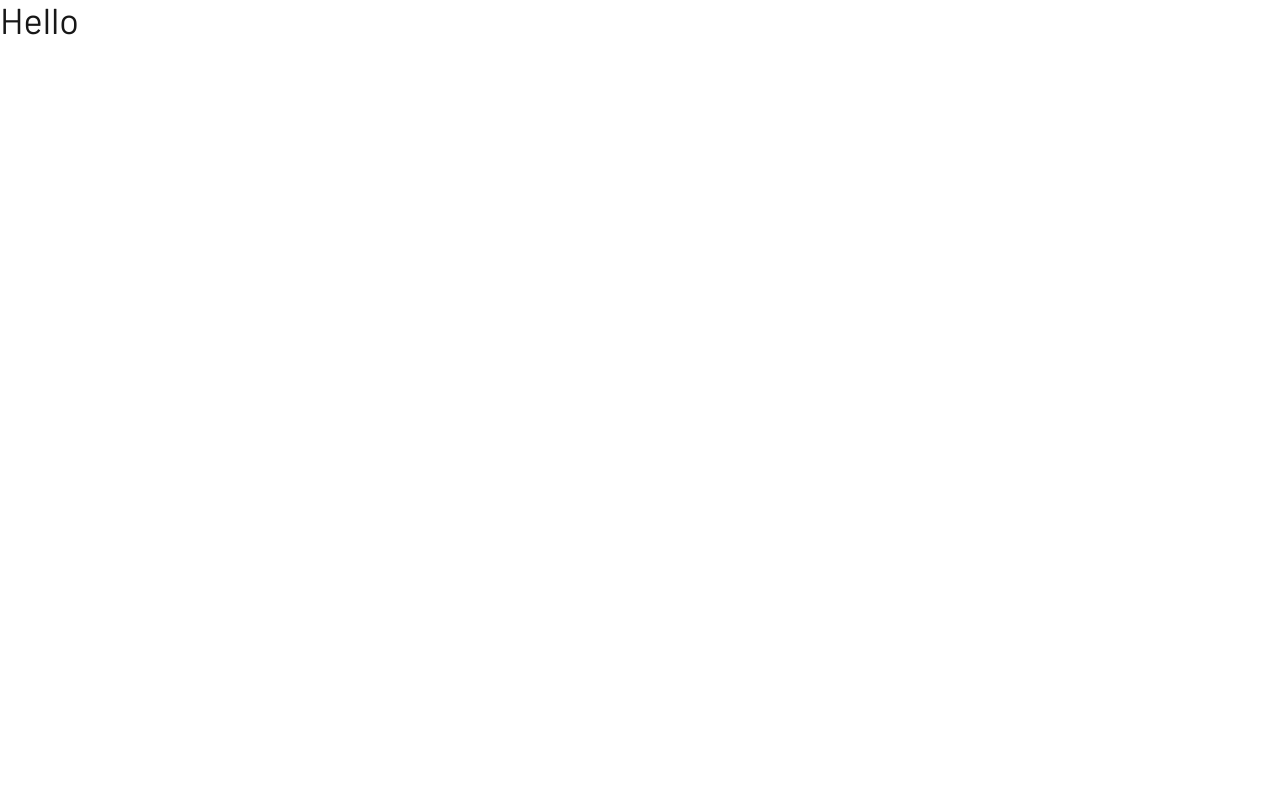
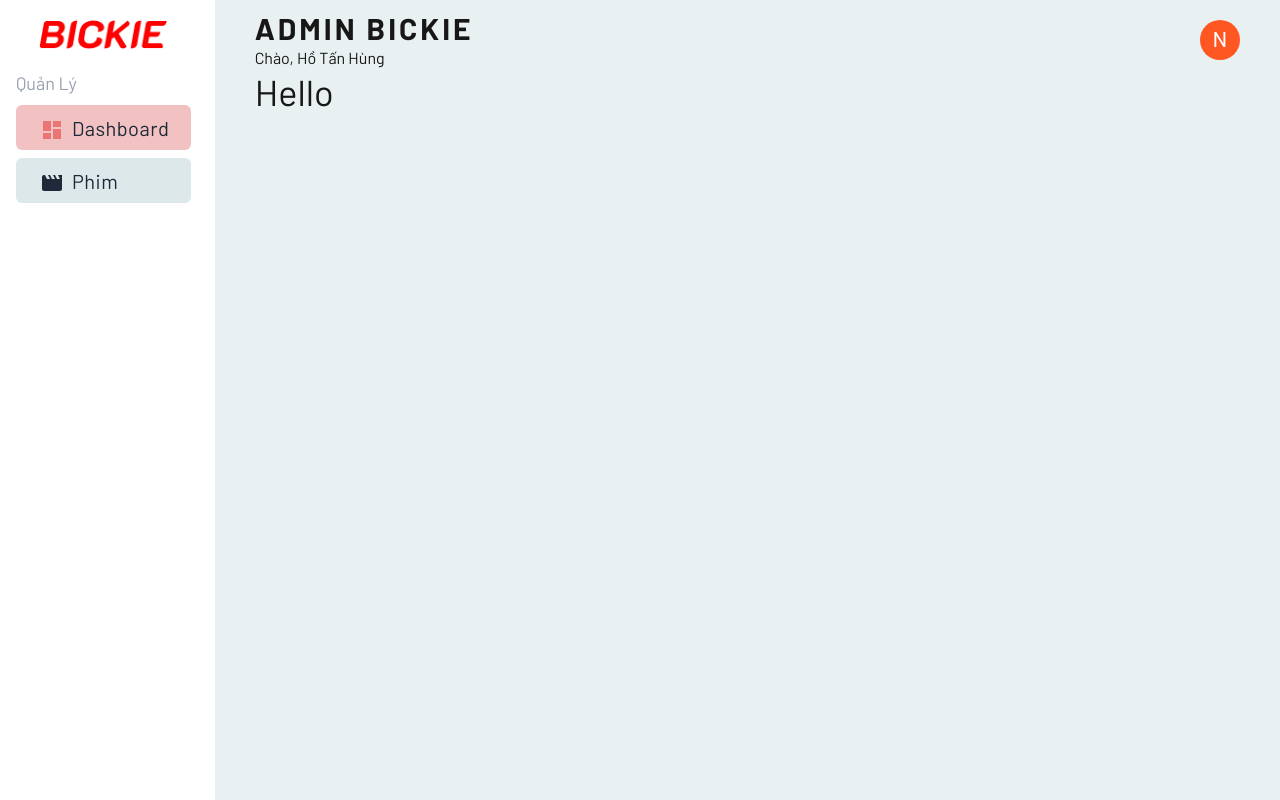
Before and after one commit to hung27422/admin-book_movie_tickets, a Next.js app: page / in a window 1280 px wide. Built offline with nearby package versions, Linux system fonts and the light colour scheme.

Commit message:
--feat: Layout structure

```diff
--- a/src/app/globals.css
+++ b/src/app/globals.css
@@ -3,6 +3,8 @@
 :root {
   --background: #ffffff;
   --foreground: #171717;
+  --bg-page: #e8f0f2;
+  --color-red: #eb7575;
 }
 
 @theme inline {
@@ -25,3 +27,12 @@ body {
   color: var(--foreground);
   font-family: var(--font-barlow);
 }
+.tech-border {
+  position: relative;
+  border: 2px solid #00eaff; /* Màu viền chính */
+  border-radius: 10px;
+  box-shadow: 0 0 2px #00eaff, 0 0 2px #7d2aff, 0 0 3px #7d2aff;
+  text-align: center;
+  font-weight: bold;
+  text-transform: uppercase;
+}
--- a/src/app/layout.tsx
+++ b/src/app/layout.tsx
@@ -1,6 +1,7 @@
 import type { Metadata } from "next";
 import { Barlow } from "next/font/google";
 import "./globals.css";
+import ClientLayout from "../layouts/ClientLayOut/ClientLayout";
 
 const barlow = Barlow({
   variable: "--font-barlow",
@@ -9,7 +10,7 @@ const barlow = Barlow({
 });
 
 export const metadata: Metadata = {
-  title: "Admin",
+  title: "Admin Bickie",
   description: "Generated by create next app",
 };
 
@@ -20,7 +21,9 @@ export default function RootLayout({
 }>) {
   return (
     <html lang="en">
-      <body className={`${barlow.variable}  antialiased`}>{children}</body>
+      <body className={`${barlow.variable} antialiased`}>
+        <ClientLayout>{children}</ClientLayout>
+      </body>
     </html>
   );
 }
--- /dev/null
+++ b/src/app/login/page.tsx
@@ -0,0 +1,33 @@
+import Image from "next/image";
+import Logo from "../../assets/img/Logo.png";
+import TextFieldInput from "@/components/TextFieldInput";
+import Button from "@/components/Button";
+function Login() {
+  return (
+    <div className="bg-[var(--bg-page)] h-screen flex items-center justify-center">
+      <div className="flex flex-col items-center justify-center bg-white p-10 rounded-md w-1/3">
+        <div className="flex flex-col items-center justify-center">
+          <Image
+            className="px-4 py-1"
+            src={Logo}
+            alt="Logo"
+            width={160}
+            height={60}
+            sizes="(max-width: 768px) 100px, auto"
+          />
+          <h2 className="text-3xl font-semibold tracking-widest mt-4">ĐĂNG NHẬP</h2>
+        </div>
+        <div className="flex flex-col items-center justify-center w-full">
+          <TextFieldInput label="Tài khoản" name="account" />
+          <TextFieldInput label="Tài khoản" name="account" />
+
+          <div className="mt-4">
+            <Button color="primary" title="Đăng Nhập" variant="contained" />
+          </div>
+        </div>
+      </div>
+    </div>
+  );
+}
+
+export default Login;
--- /dev/null
+++ b/src/app/movies/page.tsx
@@ -0,0 +1,5 @@
+function Movie() {
+  return <div>Movie</div>;
+}
+
+export default Movie;
--- /dev/null
+++ b/src/components/AvatarUser.tsx
@@ -0,0 +1,12 @@
+import * as React from "react";
+import Avatar from "@mui/material/Avatar";
+import Stack from "@mui/material/Stack";
+import { deepOrange } from "@mui/material/colors";
+
+export default function AvatarUser() {
+  return (
+    <Stack direction="row" spacing={2}>
+      <Avatar sx={{ bgcolor: deepOrange[500] }}>N</Avatar>
+    </Stack>
+  );
+}
--- /dev/null
+++ b/src/components/Button.tsx
@@ -0,0 +1,30 @@
+import { Box } from "@mui/material";
+import ButtonMUI from "@mui/material/Button";
+import { OverridableStringUnion } from "@mui/types";
+interface ButtonProps {
+  variant: OverridableStringUnion<"contained" | "text" | "outlined">;
+  color: OverridableStringUnion<
+    "primary" | "inherit" | "secondary" | "success" | "error" | "info" | "warning"
+  >;
+  onClick?: () => void;
+  title: string;
+  className?: string;
+  size?: OverridableStringUnion<"small" | "medium" | "large">;
+}
+function Button({ title, variant, color, size, className, onClick }: ButtonProps) {
+  return (
+    <Box>
+      <ButtonMUI
+        size={size}
+        className={className}
+        variant={variant}
+        color={color}
+        onClick={onClick}
+      >
+        {title}
+      </ButtonMUI>
+    </Box>
+  );
+}
+
+export default Button;
--- /dev/null
+++ b/src/components/TextFieldInput.tsx
@@ -0,0 +1,26 @@
+import { TextField } from "@mui/material";
+
+interface TextFieldProps {
+  label: string;
+  name: string;
+  value?: string | number;
+  onChange?: (e: React.ChangeEvent<HTMLInputElement>) => void;
+  helperText?: string;
+}
+function TextFieldInput({ label, name, value, helperText, onChange }: TextFieldProps) {
+  return (
+    <TextField
+      className="w-full"
+      id="outlined-basic"
+      label={label}
+      name={name}
+      value={value}
+      sx={{ marginBottom: "0.5rem", marginTop: "0.5rem" }}
+      onChange={onChange}
+      variant="outlined"
+      helperText={helperText}
+    />
+  );
+}
+
+export default TextFieldInput;
--- /dev/null
+++ b/src/layouts/ClientLayOut/ClientLayout.tsx
@@ -0,0 +1,24 @@
+"use client";
+import { usePathname } from "next/navigation";
+import Sidebar from "../Sidebar/Sidebar";
+import Navbar from "../Navbar/Navbar";
+
+export default function ClientLayout({ children }: { children: React.ReactNode }) {
+  const pathName = usePathname();
+  if (pathName === "/login") {
+    return <>{children}</>;
+  }
+  console.log(pathName);
+
+  return (
+    <div className="bg-white grid grid-cols-12 gap-2">
+      <div className="col-span-2 bg-white h-screen">
+        <Sidebar />
+      </div>
+      <div className="col-span-10 bg-[var(--bg-page)] py-2 px-10">
+        <Navbar />
+        <div>{children}</div>
+      </div>
+    </div>
+  );
+}
--- /dev/null
+++ b/src/layouts/Navbar/Navbar.tsx
@@ -0,0 +1,17 @@
+import AvatarUser from "@/components/AvatarUser";
+
+function Navbar() {
+  return (
+    <div className="h-16 flex items-center justify-between ">
+      <div>
+        <h1 className="text-3xl font-bold tracking-widest">ADMIN BICKIE</h1>
+        <span>Chào, Hồ Tấn Hùng</span>
+      </div>
+      <div>
+        <AvatarUser />
+      </div>
+    </div>
+  );
+}
+
+export default Navbar;
--- /dev/null
+++ b/src/layouts/Sidebar/Sidebar.tsx
@@ -0,0 +1,62 @@
+"use client";
+import Image from "next/image";
+import Link from "next/link";
+import Logo from "../../assets/img/Logo.png";
+import DashboardIcon from "@mui/icons-material/Dashboard";
+import MovieIcon from "@mui/icons-material/Movie";
+import { usePathname } from "next/navigation";
+const menus = [
+  {
+    id: "1",
+    title: "Dashboard",
+    icon: <DashboardIcon />,
+    href: "/",
+  },
+  {
+    id: "2",
+    title: "Phim",
+    icon: <MovieIcon />,
+    href: "/movies",
+  },
+];
+function Sidebar() {
+  const path = usePathname();
+
+  return (
+    <div className="py-2 px-4">
+      <div className="flex justify-center mt-2 w-full">
+        <Link href={"/"}>
+          <Image
+            className="px-4 py-1"
+            src={Logo}
+            alt="Logo"
+            width={160}
+            height={60}
+            sizes="(max-width: 768px) 100px, auto"
+          />
+        </Link>
+      </div>
+      <div className="mt-4">
+        <h3 className="text-lg text-gray-400">Quản Lý</h3>
+        <div className="mt-2">
+          {menus.map((menu) => (
+            <Link
+              key={menu.id}
+              href={menu.href}
+              className={`flex items-center py-2 px-6 text-xl text-gray-800 rounded-md tracking-wide my-2 ${
+                path === menu.href ? "bg-[#F2C2C2]" : "bg-[#dde8ea]"
+              }`}
+            >
+              <div className={`${path === menu.href ? "text-[#eb7575]" : "bg-[#dde8ea]"}`}>
+                {menu.icon}
+              </div>
+              <div className="ml-2">{menu.title}</div>
+            </Link>
+          ))}
+        </div>
+      </div>
+    </div>
+  );
+}
+
+export default Sidebar;
```
Also changed, not shown: src/assets/img/Logo.png (added).
